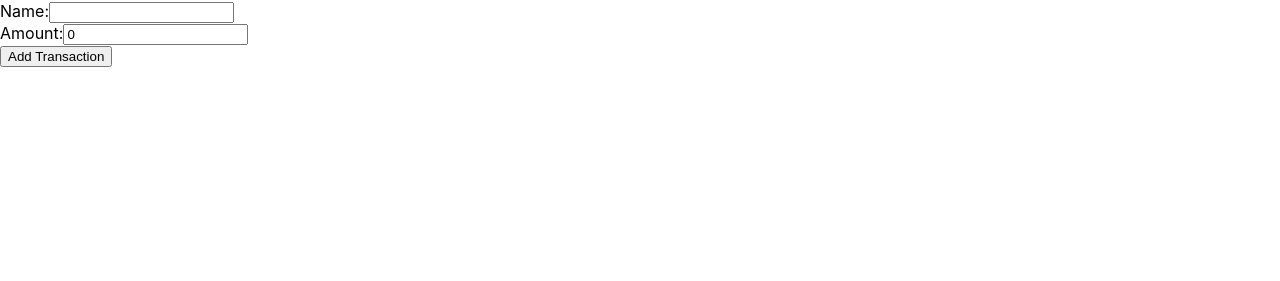
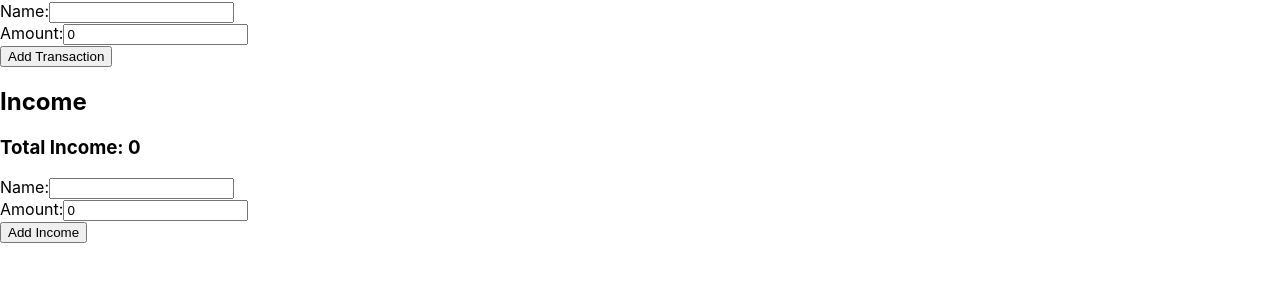
Before and after one commit to Keaton11/Budget-Boost, a React (Create React App) app in the folder budget-boost/: page /income in a window 1280 px wide. Shown: the part 485-766 px from the top of the page. Built offline with nearby package versions, Linux system fonts and the light colour scheme.

Commit message:
added income component ;

```diff
--- a/budget-boost/src/App.js
+++ b/budget-boost/src/App.js
@@ -11,7 +11,7 @@ function App() {
       <Topbar />
       <Expense />
       <Transactions />
-      {/* <Income /> */}
+      <Income />
       {/* <Navbar />  */}
     </div>
   );
--- a/budget-boost/src/components/Income.js
+++ b/budget-boost/src/components/Income.js
@@ -1,32 +1,54 @@
-import React from 'react';
-import {MediaCard} from '@shopify/polaris';
+import React, { useState } from 'react';
 
-function Income() {
-    return (
-        <div>
-        <MediaCard
-      title="Getting Started"
-      primaryAction={{
-        content: 'Learn about getting started',
-        onAction: () => {},
-      }}
+export default function Income() {
+  const [incomeItems, setIncomeItems] = useState([]);
+  const [totalIncome, setTotalIncome] = useState(0);
+    {
+  function addIncome(income) {
+    setIncomeItems([...incomeItems, income]);
+    setTotalIncome(totalIncome + income.amount);
+  }
 
-      description="Discover how Shopify can power up your entrepreneurial journey."
-      popoverActions={[{content: 'Dismiss', onAction: () => {}}]}
-    >
-      <img
-        alt=""
-        width="100%"
-        height="100%"
-        style={{
-          objectFit: 'cover',
-          objectPosition: 'center',
-        }}
-        src="https://burst.shopifycdn.com/photos/business-woman-smiling-in-office.jpg?width=1850"
-      />
-    </MediaCard>
-        </div>
-    );
+  return (
+    <div>
+      <h2>Income</h2>
+      <ul>
+        {incomeItems.map((income, index) => (
+          <li key={index}>
+            {income.name}: {income.amount}
+          </li>
+        ))}
+      </ul>
+      <h3>Total Income: {totalIncome}</h3>
+      <IncomeForm addIncome={addIncome} />
+    </div>
+  );
 }
+}
+function IncomeForm({ addIncome }) {
+  const [name, setName] = useState('');
+  const [amount, setAmount] = useState(0);
 
-export default Income;
+  function handleSubmit(event) {
+    event.preventDefault();
+    addIncome({ name, amount });
+    setName('');
+    setAmount(0);
+  }
+
+  return (
+    <form onSubmit={handleSubmit}>
+      <label>
+        Name:
+        <input type="text" value={name} onChange={event => setName(event.target.value)} />
+      </label>
+      <br />
+      <label>
+        Amount:
+        <input type="number" value={amount} onChange={event => setAmount(event.target.value)} />
+      </label>
+      <br />
+      <button type="submit">Add Income</button>
+    </form>
+  );
+}
```
